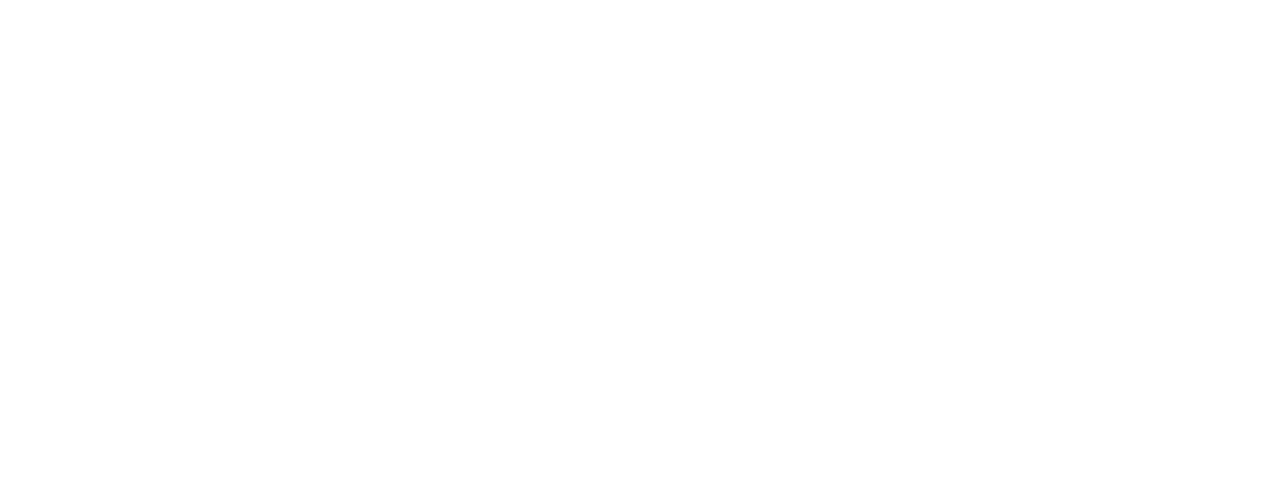
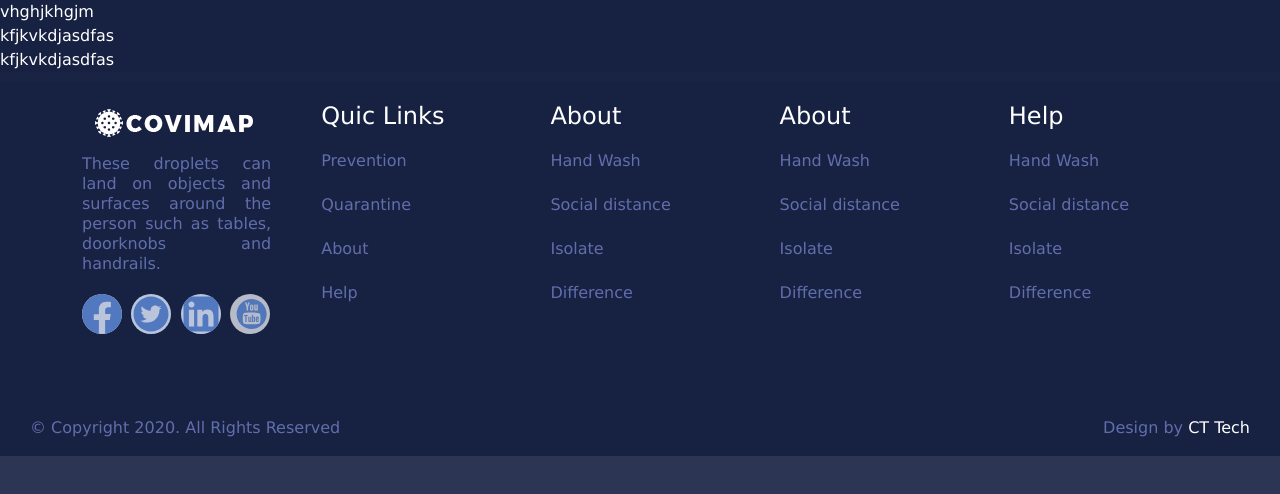
Before and after one commit to gabyfdez90/covimap, a React (Create React App) app: page / in a window 1280 px wide. Shown: the top 494 px of the page. Built offline with nearby package versions, Linux system fonts and the light colour scheme.

Commit message:
change alt

```diff
--- a/src/App.js
+++ b/src/App.js
@@ -1,9 +1,16 @@
 import React from "react";
+import '././components/atoms/footer/footer.css';
+import './components/molecules/landingContent6/landingContent6.css';
 import 'bootstrap/dist/css/bootstrap.min.css';
+import LandingContent6 from "./components/molecules/landingContent6/LandingContent6";
+import Footer from "./components/atoms/footer/Footer";
+
 
 function App() {
   return (
     <div className="App">
+    <LandingContent6/>
+    <Footer/>
 
     </div>
   );
--- a/src/components/atoms/footer/Footer.jsx
+++ b/src/components/atoms/footer/Footer.jsx
@@ -16,7 +16,7 @@
 
             <div className="col"id='one'>
             <button className="btn" onClick={() => console.log('Button clicked')}>
-            <img className='logoWhite' src={logoWhite}/></button>
+            <img className='logoWhite' src={logoWhite} alt='logo covimap'/></button>
             <p className="text"> These droplets can land on objects and surfaces around the person such as tables, doorknobs and handrails. </p>
                 <span id='icons'>
                     <button className="btn1" onClick={() => console.log('Button clicked')}>
--- a/src/components/atoms/footer/footer.css
+++ b/src/components/atoms/footer/footer.css
@@ -6,14 +6,9 @@
     text-decoration: none;
     border: none;
     outline: none;
-       background-color:#182143E8;
-
+    background-color:#182143E8;
+    font-family: 'Lucida Sans', 'Lucida Sans Regular', 'Lucida Grande', 'Lucida Sans Unicode', Geneva, Verdana, sans-serif;
 }
-@font-face {
-    font-family: 'Lucida Sans', 'Lucida Sans Regular', 'Lucida Grande', 'Lucida Sans Unicode', Geneva, Verdana, sans-serif;
-    src: url();
-}
-
 footer{
     margin-top: 10px;
     margin-right: 10px;
--- a/src/components/molecules/landingContent6/LandingContent6.jsx
+++ b/src/components/molecules/landingContent6/LandingContent6.jsx
@@ -1,5 +1,5 @@
 import React from 'react';
-import Footer from '../../atoms/footer/Footer';
+
 
 function LandingContent6() {
     return (
--- a/src/components/molecules/landingContent6/landingContent6.css
+++ b/src/components/molecules/landingContent6/landingContent6.css
@@ -1,6 +1,3 @@
-{
-    background-color: blueviolet;
-}
 
 .row{
     color: white;
```
